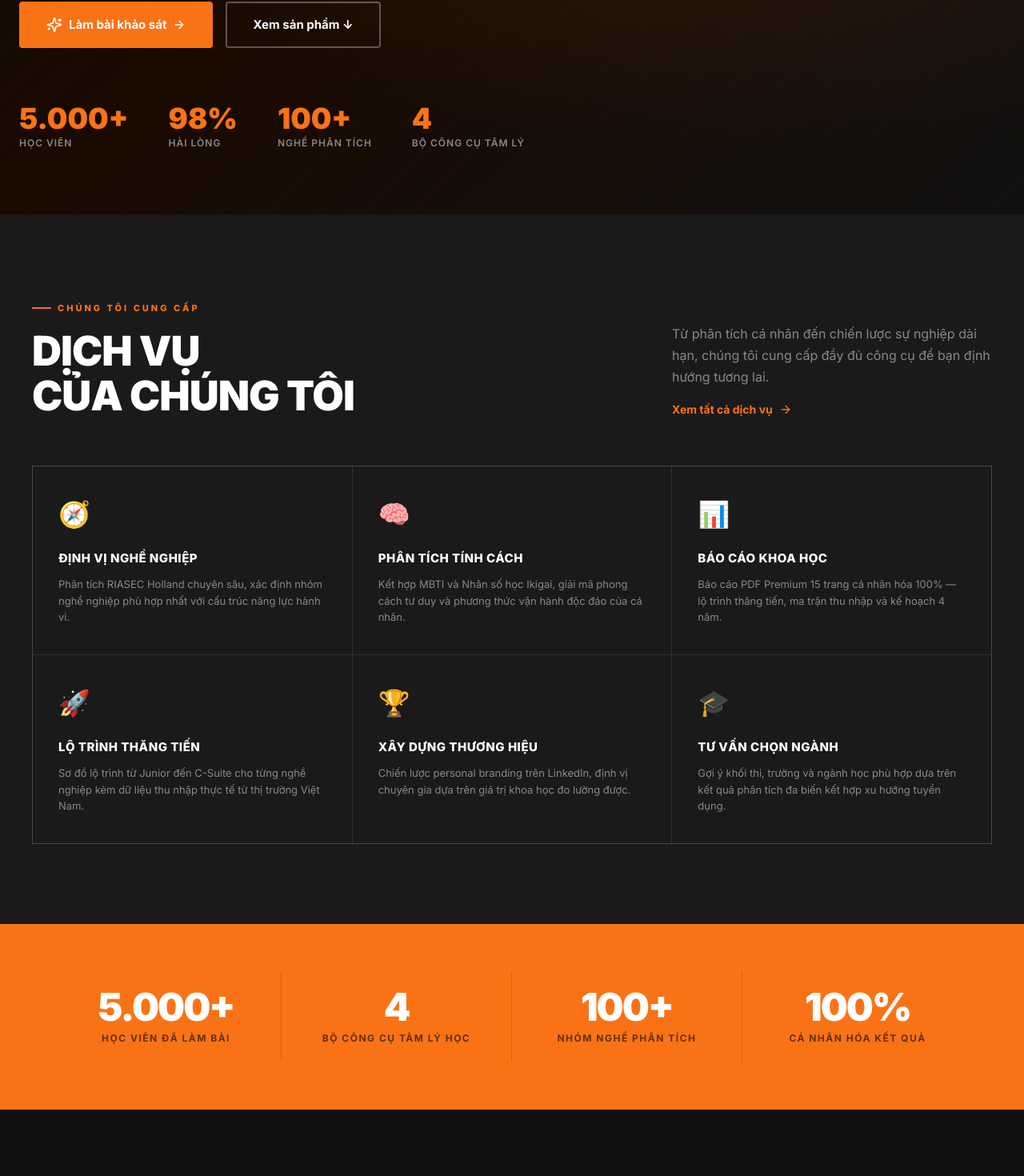
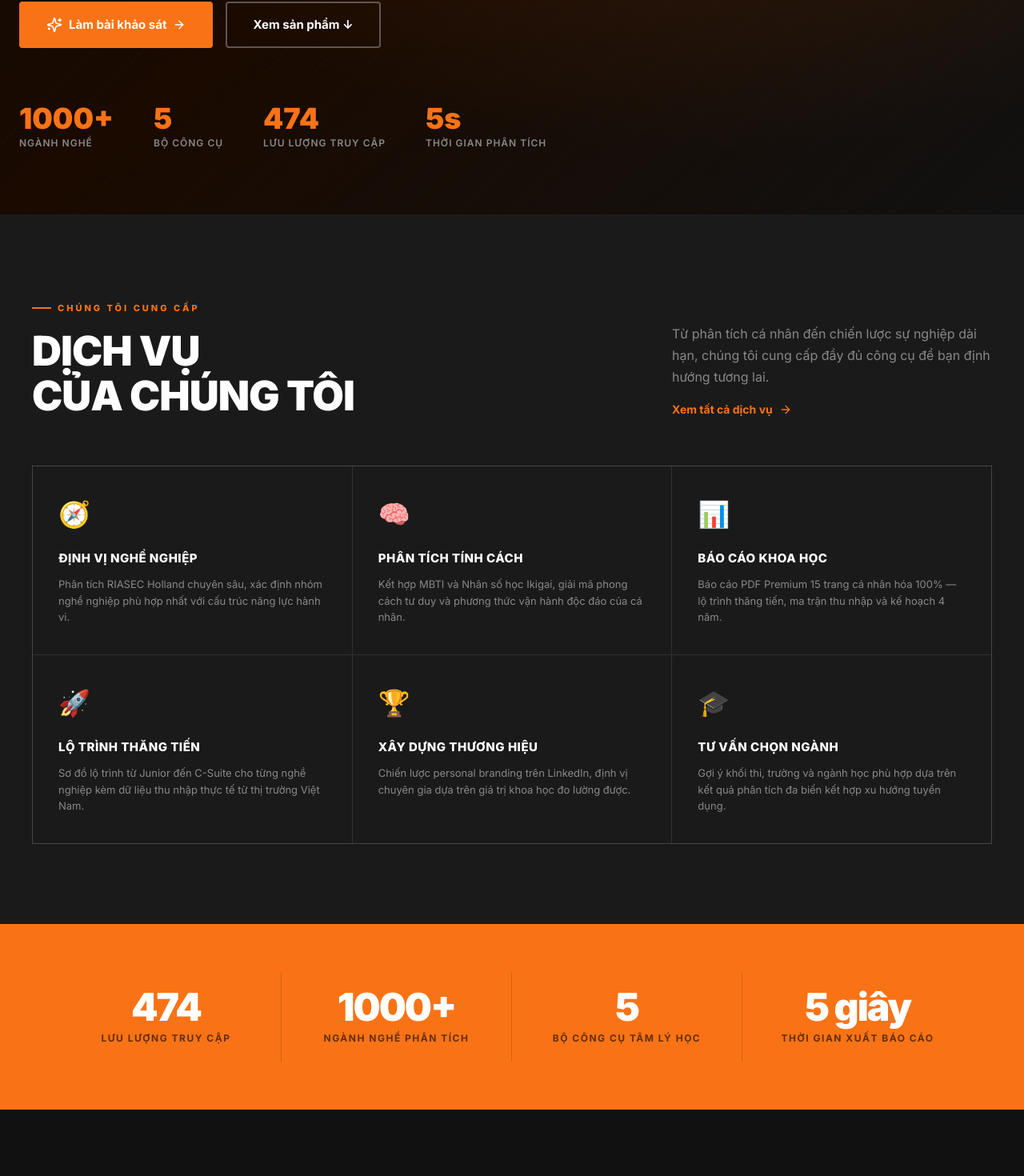
Before and after one commit to nghechonnguoi/ncn-academy, a Next.js app in the folder apps/web/: page / in a window 1280 px wide. Shown: the part 718-2188 px from the top of the page at 80% size. Built offline with nearby package versions, Linux system fonts and the light colour scheme.

Commit message:
feat: real live traffic stats in Nextjs frontend

```diff
--- a/apps/web/src/components/home/hero-section.tsx
+++ b/apps/web/src/components/home/hero-section.tsx
@@ -3,6 +3,7 @@
 import { motion } from "framer-motion";
 import Link from "next/link";
 import { ArrowRight, Sparkles } from "lucide-react";
+import { LiveTrafficCounter } from "./live-traffic-counter";
 
 export function HeroSection() {
   return (
@@ -64,20 +65,20 @@ export function HeroSection() {
 
           <div className="flex flex-wrap gap-[50px]">
             <div>
-              <div className="text-[36px] font-black text-ncn-orange leading-none">5.000+</div>
-              <div className="text-[12px] text-ncn-gray mt-1 uppercase tracking-[1px] font-semibold">Học viên</div>
+              <div className="text-[36px] font-black text-ncn-orange leading-none">1000+</div>
+              <div className="text-[12px] text-ncn-gray mt-1 uppercase tracking-[1px] font-semibold">Ngành nghề</div>
             </div>
             <div>
-              <div className="text-[36px] font-black text-ncn-orange leading-none">98%</div>
-              <div className="text-[12px] text-ncn-gray mt-1 uppercase tracking-[1px] font-semibold">Hài lòng</div>
+              <div className="text-[36px] font-black text-ncn-orange leading-none">5</div>
+              <div className="text-[12px] text-ncn-gray mt-1 uppercase tracking-[1px] font-semibold">Bộ công cụ</div>
             </div>
             <div>
-              <div className="text-[36px] font-black text-ncn-orange leading-none">100+</div>
-              <div className="text-[12px] text-ncn-gray mt-1 uppercase tracking-[1px] font-semibold">Nghề phân tích</div>
+              <LiveTrafficCounter className="text-[36px] font-black text-ncn-orange leading-none" />
+              <div className="text-[12px] text-ncn-gray mt-1 uppercase tracking-[1px] font-semibold">Lưu lượng truy cập</div>
             </div>
             <div>
-              <div className="text-[36px] font-black text-ncn-orange leading-none">4</div>
-              <div className="text-[12px] text-ncn-gray mt-1 uppercase tracking-[1px] font-semibold">Bộ công cụ tâm lý</div>
+              <div className="text-[36px] font-black text-ncn-orange leading-none">5s</div>
+              <div className="text-[12px] text-ncn-gray mt-1 uppercase tracking-[1px] font-semibold">Thời gian phân tích</div>
             </div>
           </div>
         </motion.div>
--- /dev/null
+++ b/apps/web/src/components/home/live-traffic-counter.tsx
@@ -0,0 +1,30 @@
+"use client";
+import { useEffect, useState } from "react";
+
+export function LiveTrafficCounter({ className }: { className?: string }) {
+  const [count, setCount] = useState(500);
+
+  useEffect(() => {
+    const startDate = new Date('2026-07-02T00:00:00Z').getTime();
+    const now = Date.now();
+    const elapsedSeconds = Math.floor((now - startDate) / 1000);
+    let currentCount = 500 + Math.floor(elapsedSeconds / 1800);
+    setCount(currentCount);
+
+    let timeoutId: NodeJS.Timeout;
+    function scheduleNext() {
+      const delay = Math.floor(Math.random() * 60000) + 30000;
+      timeoutId = setTimeout(() => {
+        currentCount += Math.floor(Math.random() * 2) + 1;
+        setCount(currentCount);
+        scheduleNext();
+      }, delay);
+    }
+
+    scheduleNext();
+
+    return () => clearTimeout(timeoutId);
+  }, []);
+
+  return <div className={className}>{count}</div>;
+}
--- a/apps/web/src/components/home/stats-section.tsx
+++ b/apps/web/src/components/home/stats-section.tsx
@@ -1,6 +1,7 @@
 "use client";
 
 import { motion } from "framer-motion";
+import { LiveTrafficCounter } from "./live-traffic-counter";
 
 export function StatsSection() {
   return (
@@ -14,20 +15,20 @@ export function StatsSection() {
           transition={{ duration: 0.6 }}
         >
           <div className="p-[20px_10px] md:p-[20px_40px] text-center md:border-r border-black/15 last:border-none">
-            <div className="text-[36px] md:text-[48px] font-black text-white leading-none tracking-[-2px]">5.000+</div>
-            <div className="text-[10px] md:text-[12px] font-bold text-black/60 uppercase tracking-[1.5px] mt-[6px]">Học viên đã làm bài</div>
+            <LiveTrafficCounter className="text-[36px] md:text-[48px] font-black text-white leading-none tracking-[-2px]" />
+            <div className="text-[10px] md:text-[12px] font-bold text-black/60 uppercase tracking-[1.5px] mt-[6px]">Lưu lượng truy cập</div>
           </div>
           <div className="p-[20px_10px] md:p-[20px_40px] text-center md:border-r border-black/15 last:border-none">
-            <div className="text-[36px] md:text-[48px] font-black text-white leading-none tracking-[-2px]">4</div>
+            <div className="text-[36px] md:text-[48px] font-black text-white leading-none tracking-[-2px]">1000+</div>
+            <div className="text-[10px] md:text-[12px] font-bold text-black/60 uppercase tracking-[1.5px] mt-[6px]">Ngành nghề phân tích</div>
+          </div>
+          <div className="p-[20px_10px] md:p-[20px_40px] text-center md:border-r border-black/15 last:border-none">
+            <div className="text-[36px] md:text-[48px] font-black text-white leading-none tracking-[-2px]">5</div>
             <div className="text-[10px] md:text-[12px] font-bold text-black/60 uppercase tracking-[1.5px] mt-[6px]">Bộ công cụ tâm lý học</div>
           </div>
           <div className="p-[20px_10px] md:p-[20px_40px] text-center md:border-r border-black/15 last:border-none">
-            <div className="text-[36px] md:text-[48px] font-black text-white leading-none tracking-[-2px]">100+</div>
-            <div className="text-[10px] md:text-[12px] font-bold text-black/60 uppercase tracking-[1.5px] mt-[6px]">Nhóm nghề phân tích</div>
-          </div>
-          <div className="p-[20px_10px] md:p-[20px_40px] text-center md:border-r border-black/15 last:border-none border-none">
-            <div className="text-[36px] md:text-[48px] font-black text-white leading-none tracking-[-2px]">100%</div>
-            <div className="text-[10px] md:text-[12px] font-bold text-black/60 uppercase tracking-[1.5px] mt-[6px]">Cá nhân hóa kết quả</div>
+            <div className="text-[36px] md:text-[48px] font-black text-white leading-none tracking-[-2px]">5 giây</div>
+            <div className="text-[10px] md:text-[12px] font-bold text-black/60 uppercase tracking-[1.5px] mt-[6px]">Thời gian xuất báo cáo</div>
           </div>
         </motion.div>
       </div>
```
